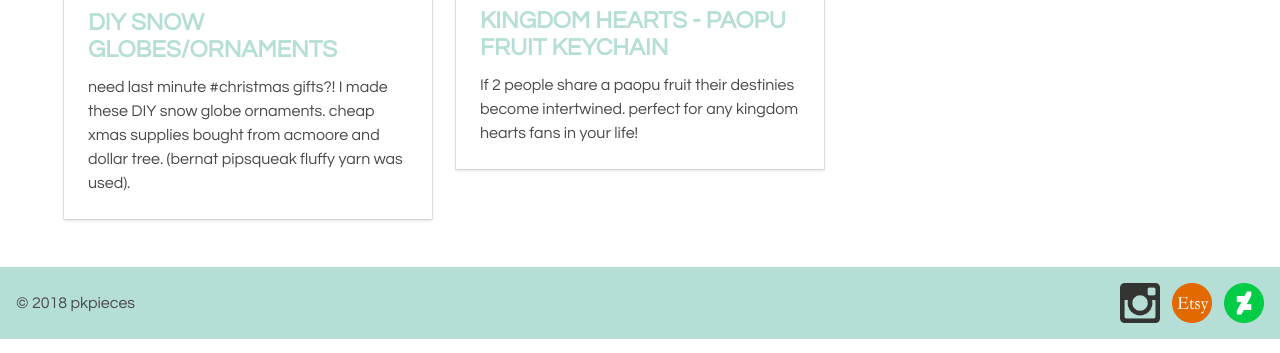
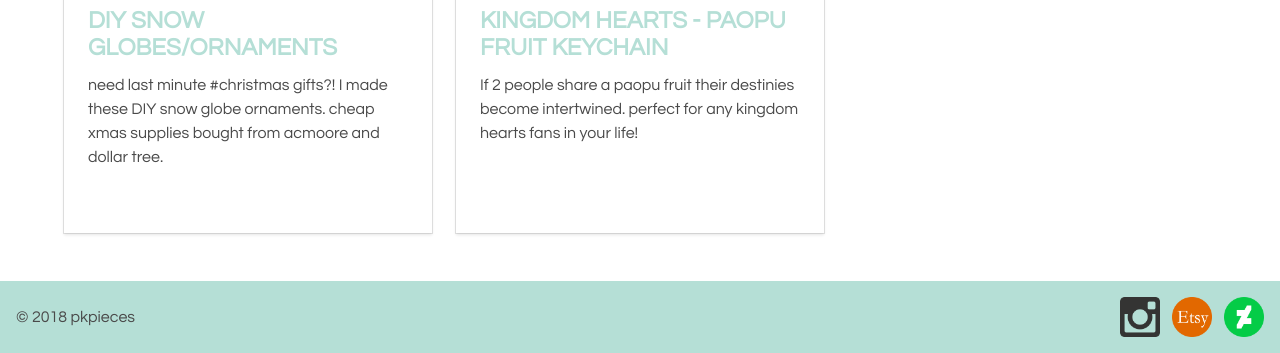
Before and after one commit to heelflipp900/pkpieces, a plain HTML site: page projects/index.html in a window 1280 px wide. Shown: the part 867-1220 px from the top of the page. Drawn offline with Linux system fonts and the light colour scheme.

Commit message:
sizing fix for cards on project page

```diff
--- a/css/pkpieces.css
+++ b/css/pkpieces.css
@@ -15,6 +15,14 @@
     flex-direction: column-reverse;
     display: flex;
   }
+}
+
+@media screen and (min-width:768px)
+{
+	.column .card
+	{
+		height:625px;
+	}
 }
 
 .footer.level
--- a/projects/index.html
+++ b/projects/index.html
@@ -110,7 +110,7 @@
                 </div>
 
                 <div class="content">
-                  need last minute #christmas gifts?! I made these DIY snow globe ornaments. cheap xmas supplies bought from acmoore and dollar tree. (bernat pipsqueak fluffy yarn was used).
+                  need last minute #christmas gifts?! I made these DIY snow globe ornaments. cheap xmas supplies bought from acmoore and dollar tree.
 
                 </div>
               </div>
```
Also changed, not shown: projects/img/diyorna_card2.png.
